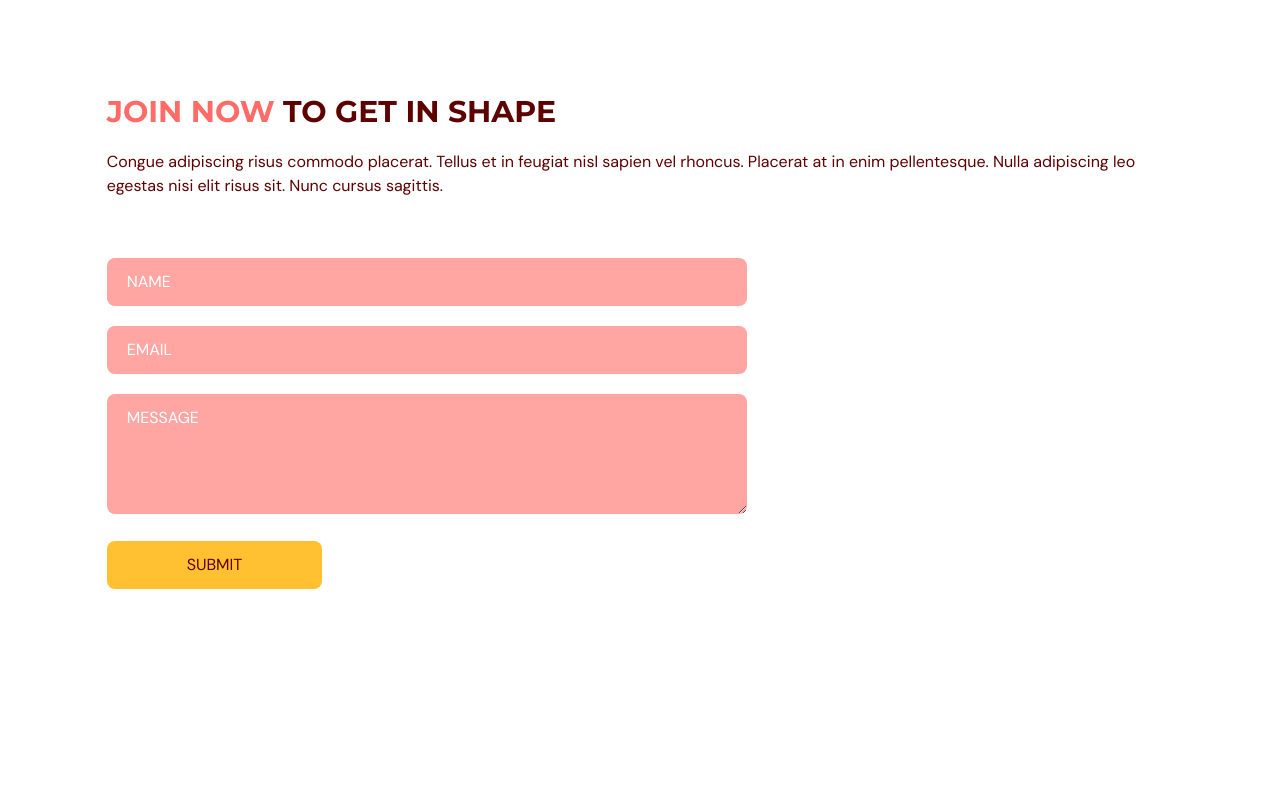
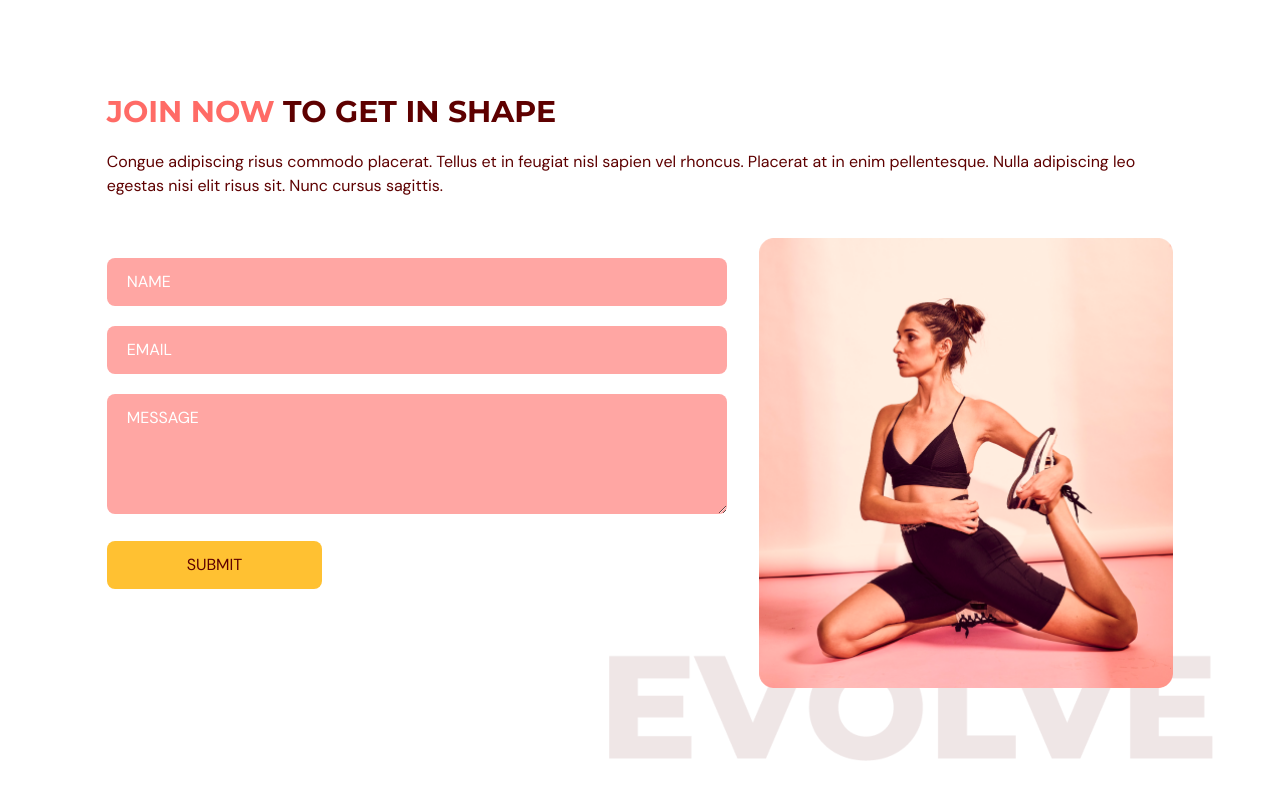
Before and after one commit to MichaelBMoss/EvoGym, a React (Vite) app: page / in a window 1280 px wide. Shown: the part 2955-3755 px from the top of the page. Before the commit the page ends 3672 px from the top, so only its background shows below. Built offline with nearby package versions, Linux system fonts and the light colour scheme.

Commit message:
[WIP] Continue: Contact us component
  - Add and style ContactUsPageGraphic.png and evolve text below form

```diff
--- a/src/scenes/contactUs/index.tsx
+++ b/src/scenes/contactUs/index.tsx
@@ -2,6 +2,7 @@ import HText from "@/shared/HText";
 import { SelectedPage } from "@/shared/types";
 import { motion } from "framer-motion";
 import { useForm } from "react-hook-form";
+import ContactUsPageGraphic from "@/assets/ContactUsPageGraphic.png";
 
 type Props = {
   setSelectedPage: (value: SelectedPage) => void;
@@ -111,7 +112,15 @@ const ContactUs = ({ setSelectedPage }: Props) => {
               </button>
             </form>
           </div>
-
+            <div className="relative mt-16 basis-2/5 md:mt-0">
+              <div className="w-full before:absolute before:-bottom-20 before:-right-10 before:z-[-1] md:before:content-evolvetext">
+                <img
+                  className="w-full"
+                  alt="contact-us-page-graphic"
+                  src={ContactUsPageGraphic}
+                />
+              </div>
+            </div>
         </div>
 
       </motion.div>
```
